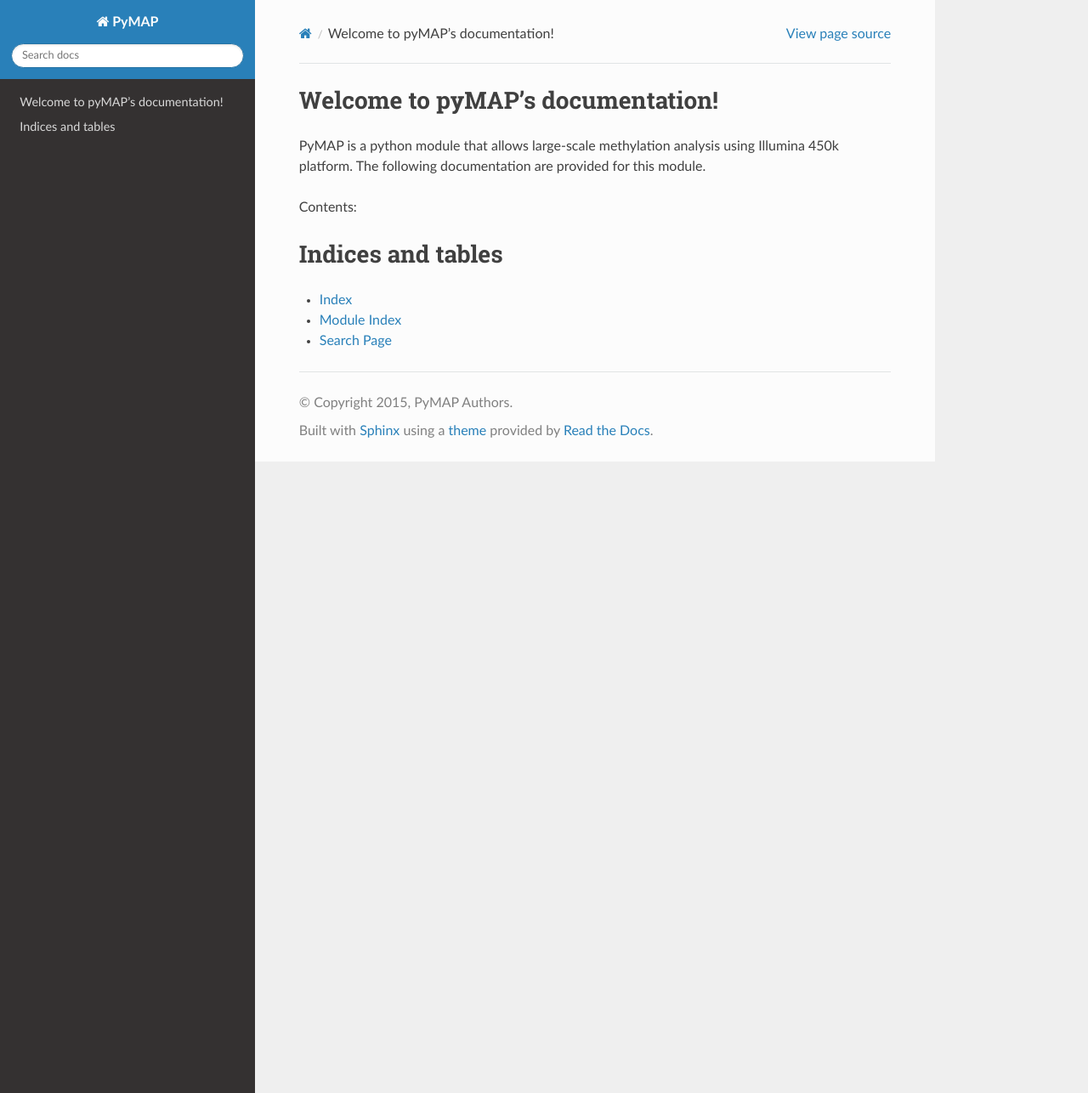
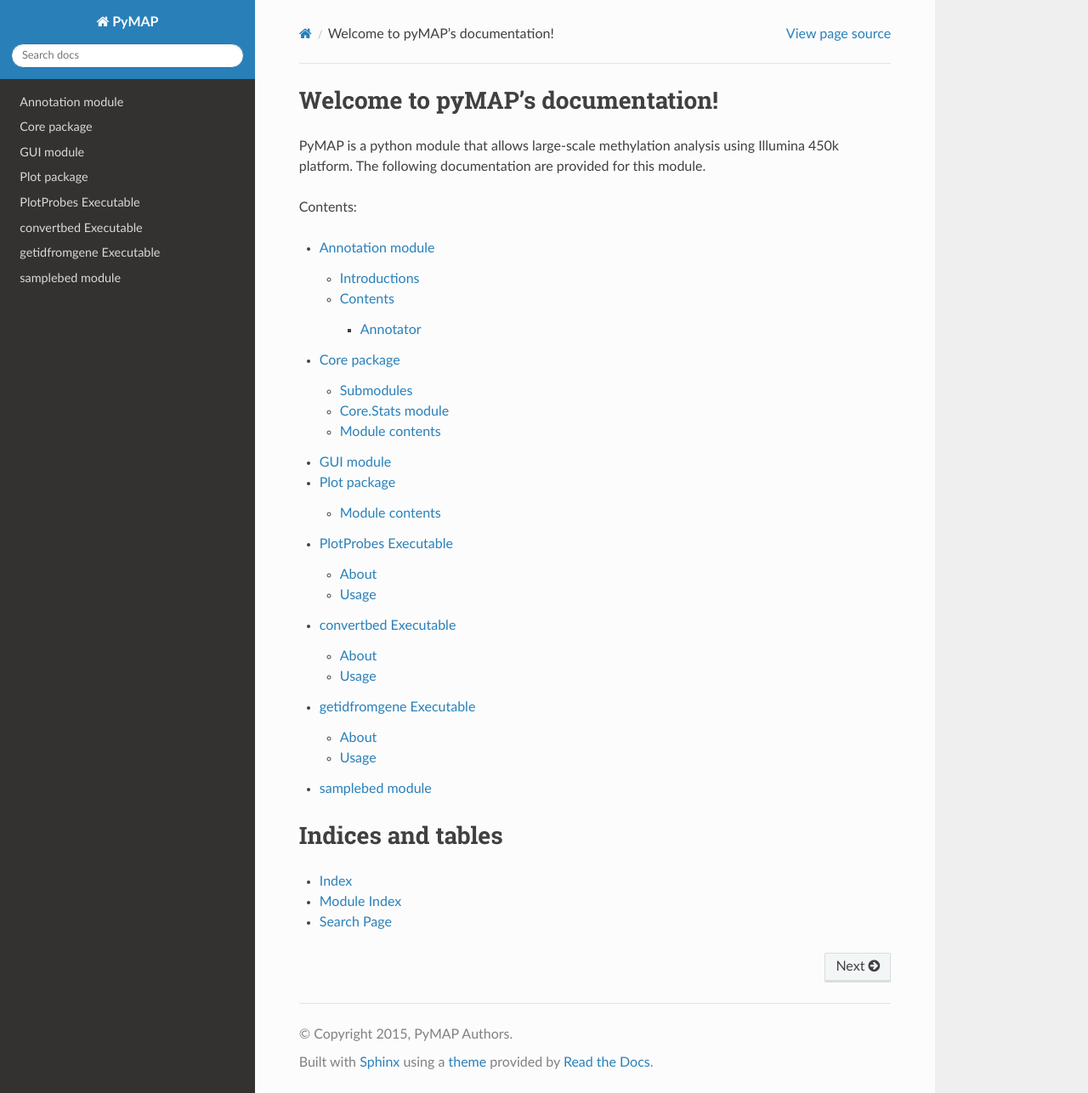
Before and after one commit to AminMahpour/PyMAP, a Sphinx documentation site: the page built from docs/index.rst, in a window 1280 px wide and 1286 px high. Shown: the whole window at 85% size. Built offline with Sphinx 7.4.7 and the Read the Docs theme 2.0.0, drawn with Linux system fonts in a browser that asks for light colours.

Commit message:
updated documentations.

```diff
--- a/docs/index.rst
+++ b/docs/index.rst
@@ -10,6 +10,17 @@ The following documentation are provided for this module.
 
 Contents:
 
+.. toctree::
+   :maxdepth: 4
+
+   Annotation
+   Core
+   GUI
+   Plot
+   PlotProbes
+   convertbed
+   getidfromgene
+   samplebed
 
 
 Indices and tables
```
